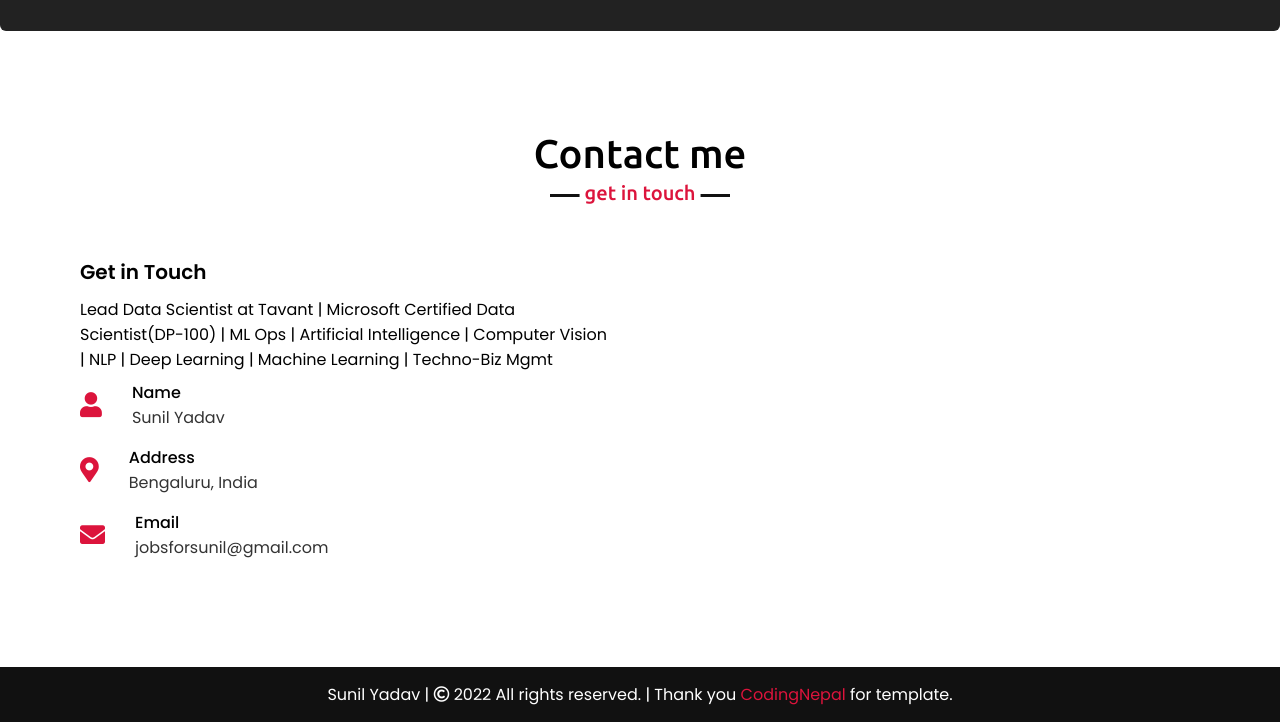
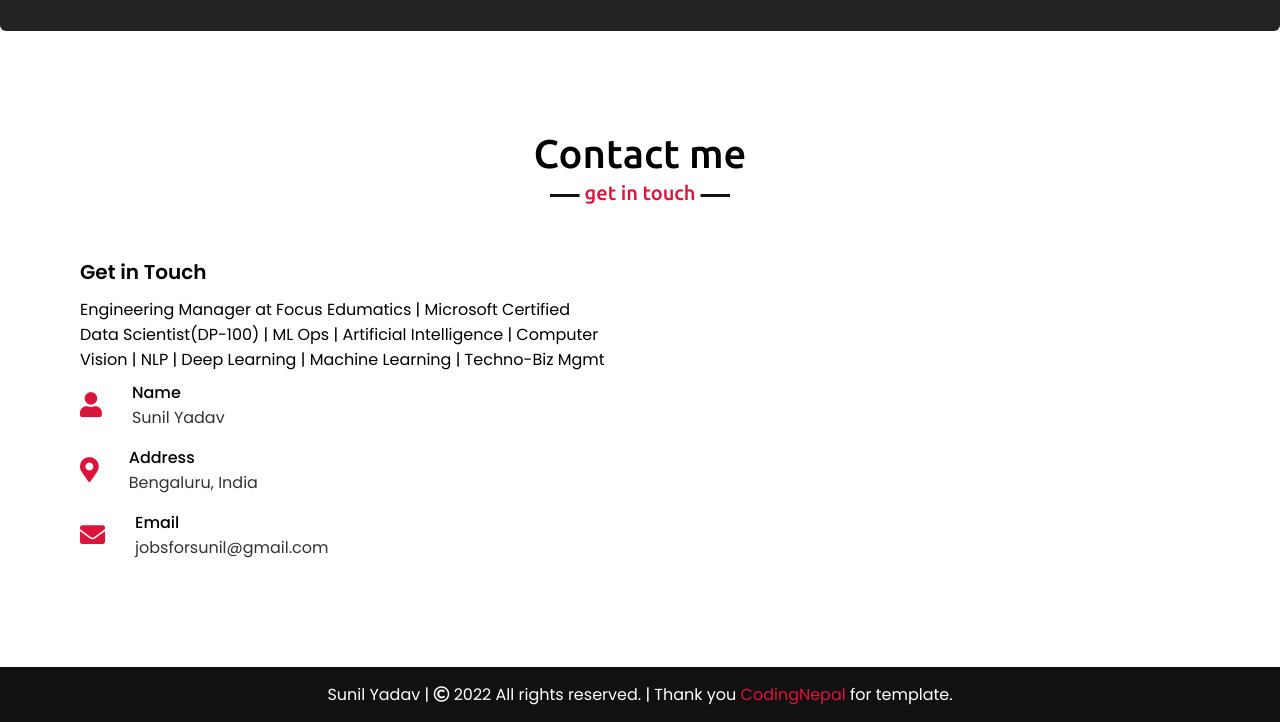
Before and after one commit to talk2sunil83/talk2sunil83.github.io, a plain HTML site: page index.html in a window 1280 px wide. Shown: the part 9667-10389 px from the top of the page. Drawn offline with nearby package versions, Linux system fonts and the light colour scheme.

Commit message:
Updated Designation

```diff
--- a/index.html
+++ b/index.html
@@ -230,7 +230,7 @@
             <div class="contact-content">
                 <div class="column">
                     <div class="text">Get in Touch</div>
-                    <p>Lead Data Scientist at Tavant | Microsoft Certified Data Scientist(DP-100) | ML Ops | Artificial
+                    <p>Engineering Manager at Focus Edumatics | Microsoft Certified Data Scientist(DP-100) | ML Ops | Artificial
                         Intelligence | Computer
                         Vision | NLP | Deep Learning | Machine Learning | Techno-Biz Mgmt</p>
                     <div class="icons">
```
